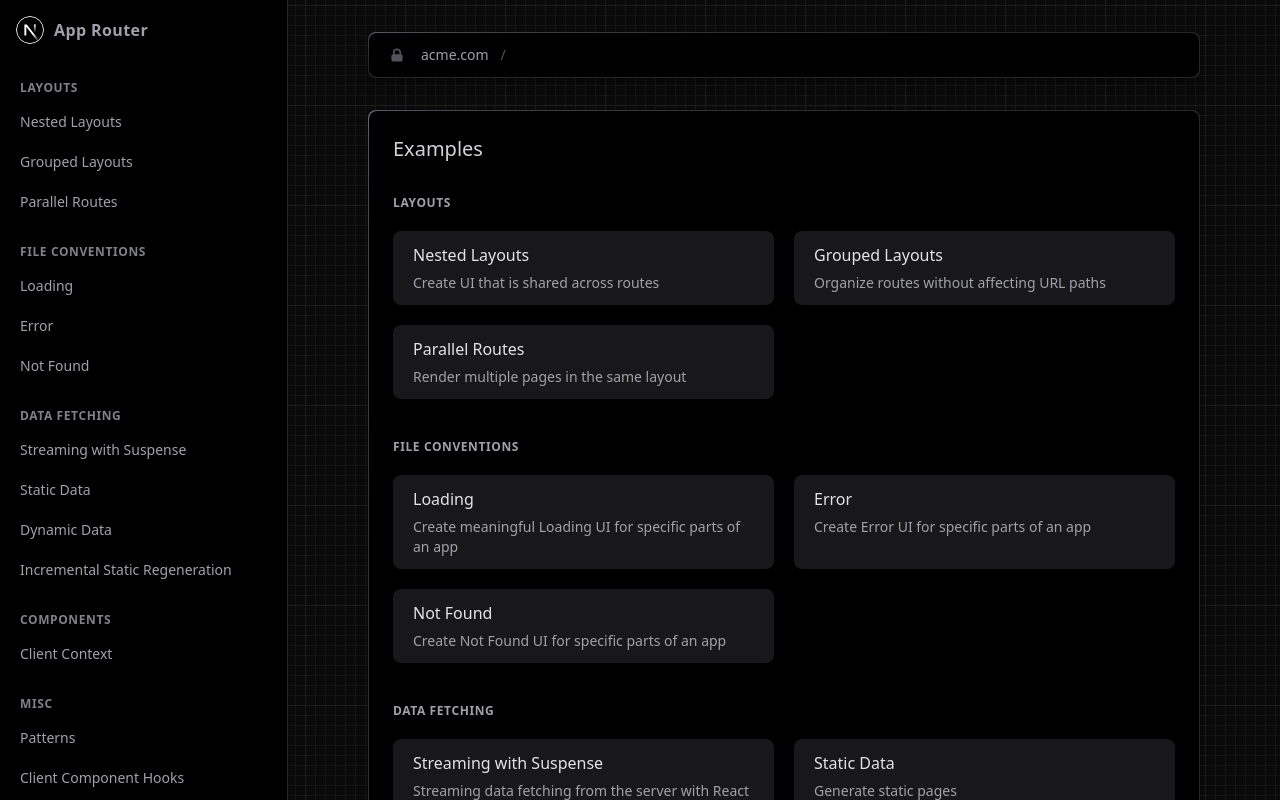
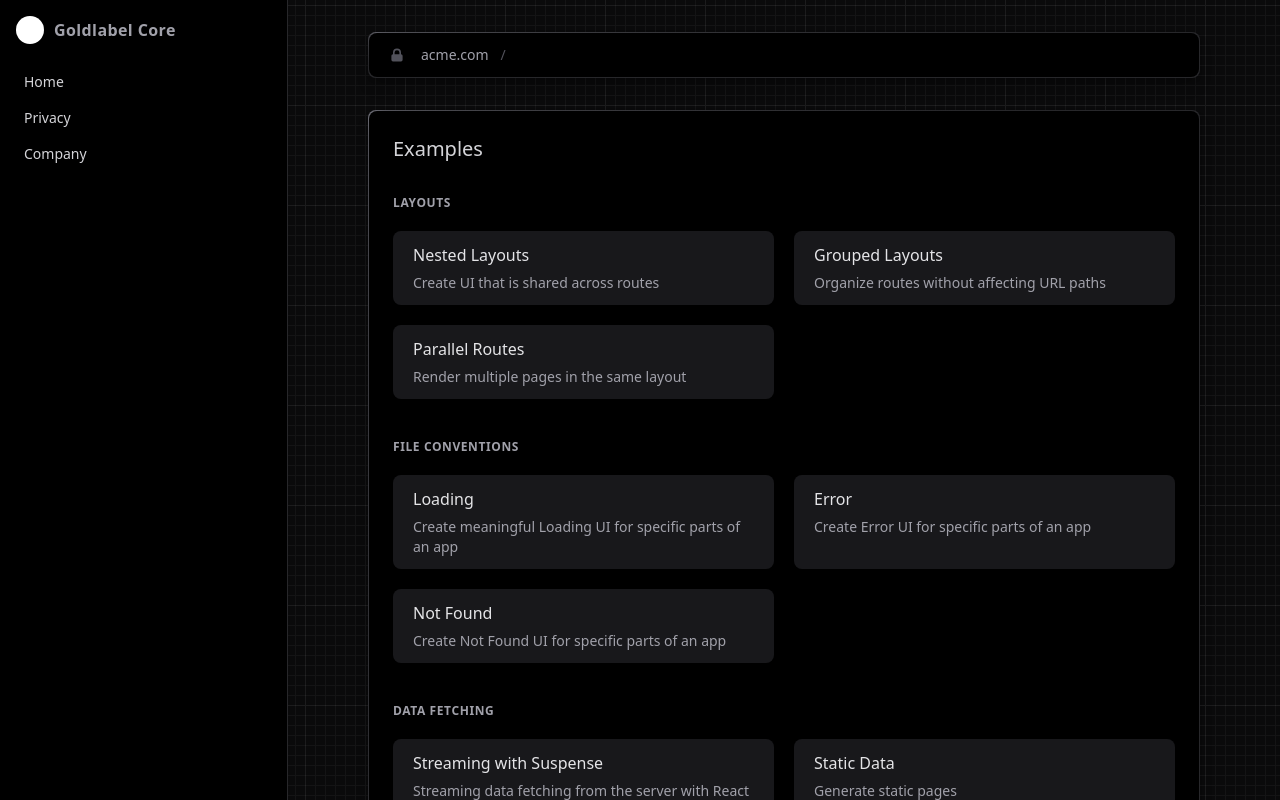
Before and after one commit to javascript-pro/core, a Next.js app: page / in a window 1280 px wide. Shown: the top 800 px of the page. Built offline with nearby package versions, Linux system fonts and the light colour scheme.

Commit message:
Fixes build errors

```diff
--- a/app/layout.tsx
+++ b/app/layout.tsx
@@ -6,22 +6,24 @@ import { Metadata } from 'next';
 
 export const metadata: Metadata = {
   title: {
-    default: 'Next.js App Router',
-    template: '%s | Next.js App Router',
+    default: 'Goldlabel Core',
+    template: '%s | Goldlabel Core',
   },
-  metadataBase: new URL('https://app-router.vercel.app'),
-  description:
-    'A playground to explore new Next.js App Router features such as nested layouts, instant loading states, streaming, and component level data fetching.',
+  metadataBase: new URL('https://goldlabel.pro'),
+  description: 'The public-facing site for Goldlabel Apps Ltd. Built with Next.js and Firestore.',
   openGraph: {
-    title: 'Next.js App Router Playground',
-    description:
-      'A playground to explore new Next.js App Router features such as nested layouts, instant loading states, streaming, and component level data fetching.',
-    images: [`/api/og?title=Next.js App Router`],
+    title: 'Goldlabel Core',
+    description: 'The public-facing site for Goldlabel Apps Ltd. Built with Next.js and Firestore.',
+    images: ['/alexander-andrews-brAkTCdnhW8-unsplash.jpg'],
   },
   twitter: {
     card: 'summary_large_image',
+    title: 'Goldlabel Core',
+    description: 'The public-facing site for Goldlabel Apps Ltd.',
+    images: ['/alexander-andrews-brAkTCdnhW8-unsplash.jpg'],
   },
 };
+
 
 export default function RootLayout({
   children,
--- a/app/patterns/active-links/_components/nav-links.tsx
+++ b/app/patterns/active-links/_components/nav-links.tsx
@@ -14,10 +14,11 @@ export function NavLinks({
 
   return (
     <nav className="flex gap-2">
-      {links.map((link) => {
+      {links.map((link, i:number) => {
         const isActive = pathname === link.href;
         return (
           <Link
+            key={`link_${i}`}
             href={link.href}
             className={clsx('rounded-lg px-3 py-1 text-sm font-medium', {
               'bg-gray-700 text-gray-100 hover:bg-gray-500 hover:text-white':
--- a/ui/global-nav.tsx
+++ b/ui/global-nav.tsx
@@ -1,7 +1,5 @@
 'use client';
 
-import { demos, type Item } from '#/lib/demos';
-import { NextLogoDark } from '#/ui/next-logo';
 import Link from 'next/link';
 import { useSelectedLayoutSegment } from 'next/navigation';
 import { Bars3Icon, XMarkIcon } from '@heroicons/react/24/solid';
@@ -11,90 +9,55 @@ import { useState } from 'react';
 export function GlobalNav() {
   const [isOpen, setIsOpen] = useState(false);
   const close = () => setIsOpen(false);
+  const segment = useSelectedLayoutSegment();
+
+  const navItems = [
+    { label: 'Home', href: '/' },
+    { label: 'Privacy', href: '/privacy' },
+    { label: 'Company', href: '/company' },
+  ];
 
   return (
     <div className="fixed top-0 z-10 flex w-full flex-col border-b border-gray-800 bg-black lg:bottom-0 lg:z-auto lg:w-72 lg:border-b-0 lg:border-r lg:border-gray-800">
       <div className="flex h-14 items-center px-4 py-4 lg:h-auto">
-        <Link
-          href="/"
-          className="group flex w-full items-center gap-x-2.5"
-          onClick={close}
-        >
-          <div className="h-7 w-7 rounded-full">
-            <NextLogoDark />
-          </div>
+        <Link href="/" className="group flex w-full items-center gap-x-2.5" onClick={close}>
+          <div className="h-7 w-7 rounded-full bg-white" />
+          <h3 className="font-semibold tracking-wide text-gray-400 group-hover:text-white">Goldlabel Core</h3>
+        </Link>
+        <div className="ml-auto lg:hidden">
+          <button
+            type="button"
+            className="inline-flex items-center justify-center rounded-md p-2 text-gray-400"
+            onClick={() => setIsOpen(!isOpen)}
+          >
+            {isOpen ? <XMarkIcon className="h-6 w-6" /> : <Bars3Icon className="h-6 w-6" />}
+          </button>
+        </div>
+      </div>
 
-          <h3 className="font-semibold tracking-wide text-gray-400 group-hover:text-gray-50">
-            App Router
-          </h3>
-        </Link>
-      </div>
-      <button
-        type="button"
-        className="group absolute right-0 top-0 flex h-14 items-center gap-x-2 px-4 lg:hidden"
-        onClick={() => setIsOpen(!isOpen)}
+      <nav
+        className={clsx(
+          'flex-grow px-4 pb-12 pt-2 lg:block',
+          isOpen ? 'block' : 'hidden lg:block'
+        )}
       >
-        <div className="font-medium text-gray-100 group-hover:text-gray-400">
-          Menu
-        </div>
-        {isOpen ? (
-          <XMarkIcon className="block w-6 text-gray-400" />
-        ) : (
-          <Bars3Icon className="block w-6 text-gray-400" />
-        )}
-      </button>
-
-      <div
-        className={clsx('overflow-y-auto lg:static lg:block', {
-          'fixed inset-x-0 bottom-0 top-14 mt-px bg-black': isOpen,
-          hidden: !isOpen,
-        })}
-      >
-        <nav className="space-y-6 px-2 pb-24 pt-5">
-          {demos.map((section) => {
-            return (
-              <div key={section.name}>
-                <div className="mb-2 px-3 text-xs font-semibold uppercase tracking-wider text-gray-400/80">
-                  <div>{section.name}</div>
-                </div>
-
-                <div className="space-y-1">
-                  {section.items.map((item) => (
-                    <GlobalNavItem key={item.slug} item={item} close={close} />
-                  ))}
-                </div>
-              </div>
-            );
-          })}
-        </nav>
-      </div>
+        <ul className="space-y-2 text-sm text-gray-300">
+          {navItems.map(({ label, href }) => (
+            <li key={href}>
+              <Link
+                href={href}
+                onClick={close}
+                className={clsx(
+                  'block rounded px-2 py-1 hover:bg-gray-800',
+                  segment === href.slice(1) ? 'bg-gray-800 text-white' : ''
+                )}
+              >
+                {label}
+              </Link>
+            </li>
+          ))}
+        </ul>
+      </nav>
     </div>
   );
 }
-
-function GlobalNavItem({
-  item,
-  close,
-}: {
-  item: Item;
-  close: () => false | void;
-}) {
-  const segment = useSelectedLayoutSegment();
-  const isActive = item.slug === segment;
-
-  return (
-    <Link
-      onClick={close}
-      href={`/${item.slug}`}
-      className={clsx(
-        'block rounded-md px-3 py-2 text-sm font-medium hover:text-gray-300',
-        {
-          'text-gray-400 hover:bg-gray-800': !isActive,
-          'text-white': isActive,
-        },
-      )}
-    >
-      {item.name}
-    </Link>
-  );
-}
--- /dev/null
+++ b/ui/global-nav_bak.tsx
@@ -0,0 +1,100 @@
+'use client';
+
+import { demos, type Item } from '#/lib/demos';
+import { NextLogoDark } from '#/ui/next-logo';
+import Link from 'next/link';
+import { useSelectedLayoutSegment } from 'next/navigation';
+import { Bars3Icon, XMarkIcon } from '@heroicons/react/24/solid';
+import clsx from 'clsx';
+import { useState } from 'react';
+
+export function GlobalNav() {
+  const [isOpen, setIsOpen] = useState(false);
+  const close = () => setIsOpen(false);
+
+  return (
+    <div className="fixed top-0 z-10 flex w-full flex-col border-b border-gray-800 bg-black lg:bottom-0 lg:z-auto lg:w-72 lg:border-b-0 lg:border-r lg:border-gray-800">
+      <div className="flex h-14 items-center px-4 py-4 lg:h-auto">
+        <Link
+          href="/"
+          className="group flex w-full items-center gap-x-2.5"
+          onClick={close}
+        >
+          <div className="h-7 w-7 rounded-full">
+            <NextLogoDark />
+          </div>
+
+          <h3 className="font-semibold tracking-wide text-gray-400 group-hover:text-gray-50">
+            App Router
+          </h3>
+        </Link>
+      </div>
+      <button
+        type="button"
+        className="group absolute right-0 top-0 flex h-14 items-center gap-x-2 px-4 lg:hidden"
+        onClick={() => setIsOpen(!isOpen)}
+      >
+        <div className="font-medium text-gray-100 group-hover:text-gray-400">
+          Menu
+        </div>
+        {isOpen ? (
+          <XMarkIcon className="block w-6 text-gray-400" />
+        ) : (
+          <Bars3Icon className="block w-6 text-gray-400" />
+        )}
+      </button>
+
+      <div
+        className={clsx('overflow-y-auto lg:static lg:block', {
+          'fixed inset-x-0 bottom-0 top-14 mt-px bg-black': isOpen,
+          hidden: !isOpen,
+        })}
+      >
+        <nav className="space-y-6 px-2 pb-24 pt-5">
+          {demos.map((section) => {
+            return (
+              <div key={section.name}>
+                <div className="mb-2 px-3 text-xs font-semibold uppercase tracking-wider text-gray-400/80">
+                  <div>{section.name}</div>
+                </div>
+
+                <div className="space-y-1">
+                  {section.items.map((item) => (
+                    <GlobalNavItem key={item.slug} item={item} close={close} />
+                  ))}
+                </div>
+              </div>
+            );
+          })}
+        </nav>
+      </div>
+    </div>
+  );
+}
+
+function GlobalNavItem({
+  item,
+  close,
+}: {
+  item: Item;
+  close: () => false | void;
+}) {
+  const segment = useSelectedLayoutSegment();
+  const isActive = item.slug === segment;
+
+  return (
+    <Link
+      onClick={close}
+      href={`/${item.slug}`}
+      className={clsx(
+        'block rounded-md px-3 py-2 text-sm font-medium hover:text-gray-300',
+        {
+          'text-gray-400 hover:bg-gray-800': !isActive,
+          'text-white': isActive,
+        },
+      )}
+    >
+      {item.name}
+    </Link>
+  );
+}
```
Also changed, not shown: .eslintrc.json, 1 other file (tests, documents, lock files or other folders).
